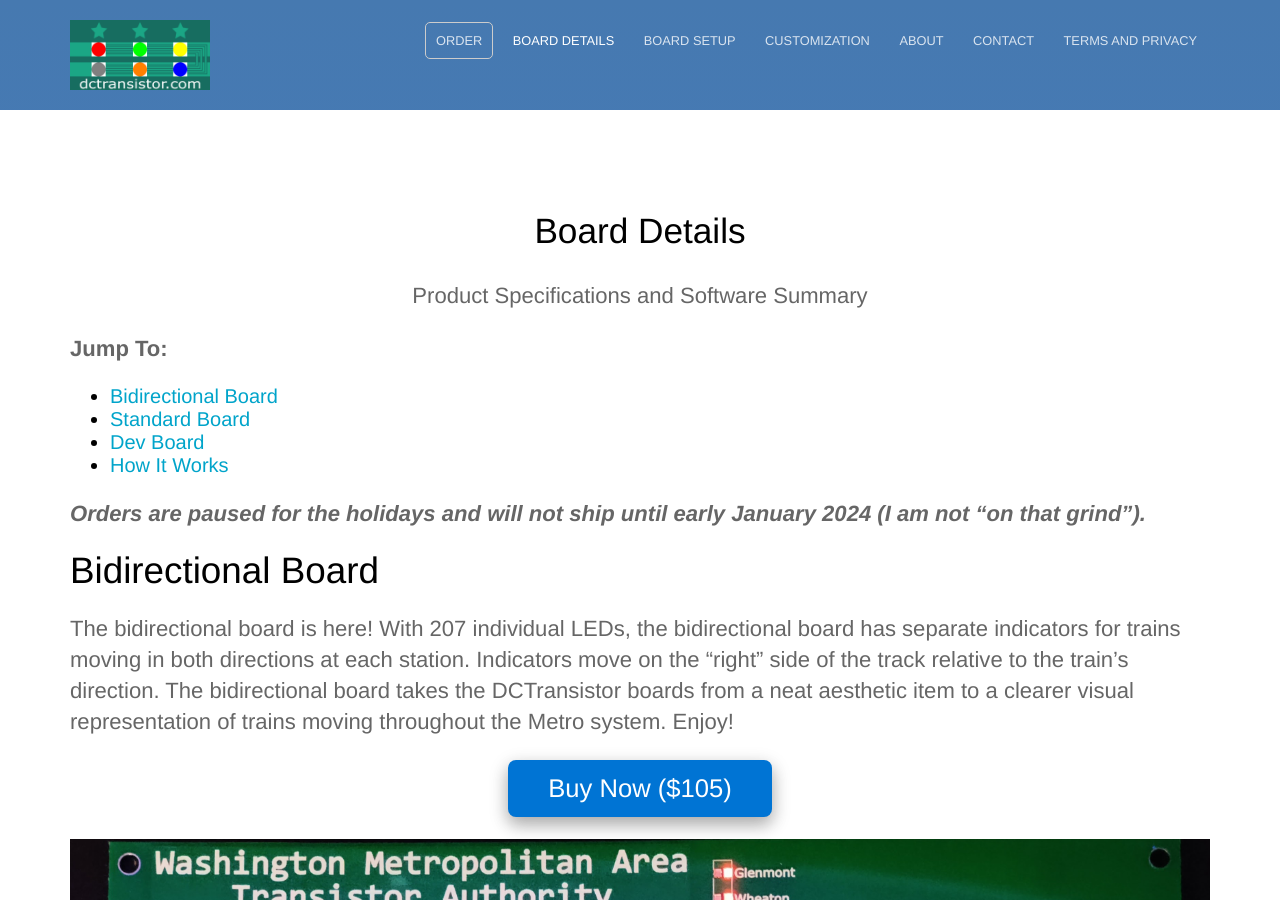
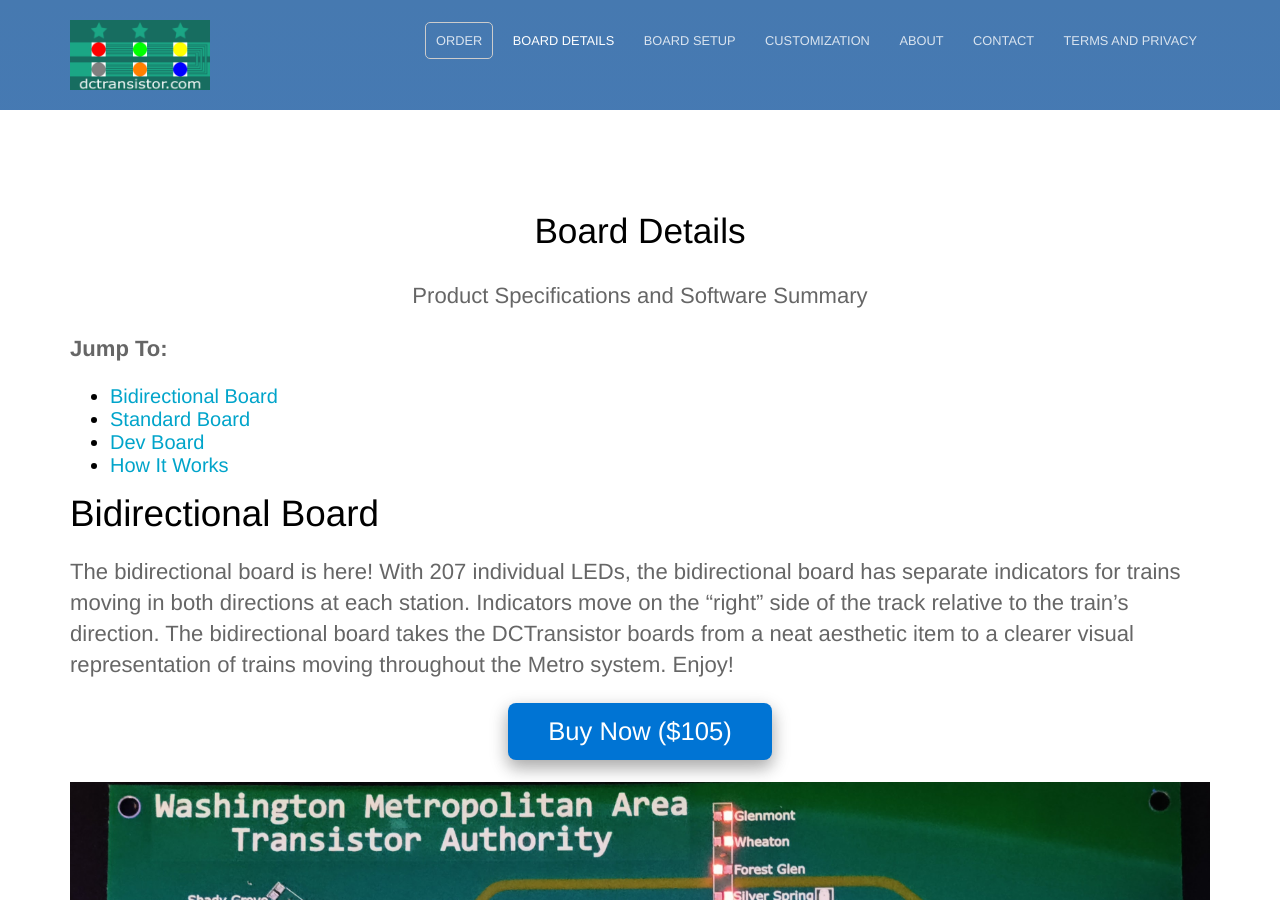
Before and after one commit to LArkema/dctransistor_website, a Jekyll site: the page built from board-info.md, in a window 1280 px wide and 900 px high. Built offline with Jekyll 4.4.1, drawn with Linux system fonts in a browser that asks for light colours.

Commit message:
Remove shipping hold message

```diff
--- a/board-info.md
+++ b/board-info.md
@@ -9,8 +9,6 @@
 * [Standard Board](#standard-board)
 * [Dev Board](#dev-board)
 * [How It Works](#how-it-works)
-
-***Orders are paused for the holidays and will not ship until early January 2024 (I am not "on that grind").***
 
 # Bidirectional Board
 
```
Also changed, not shown: order.md (+0 -2 lines).
